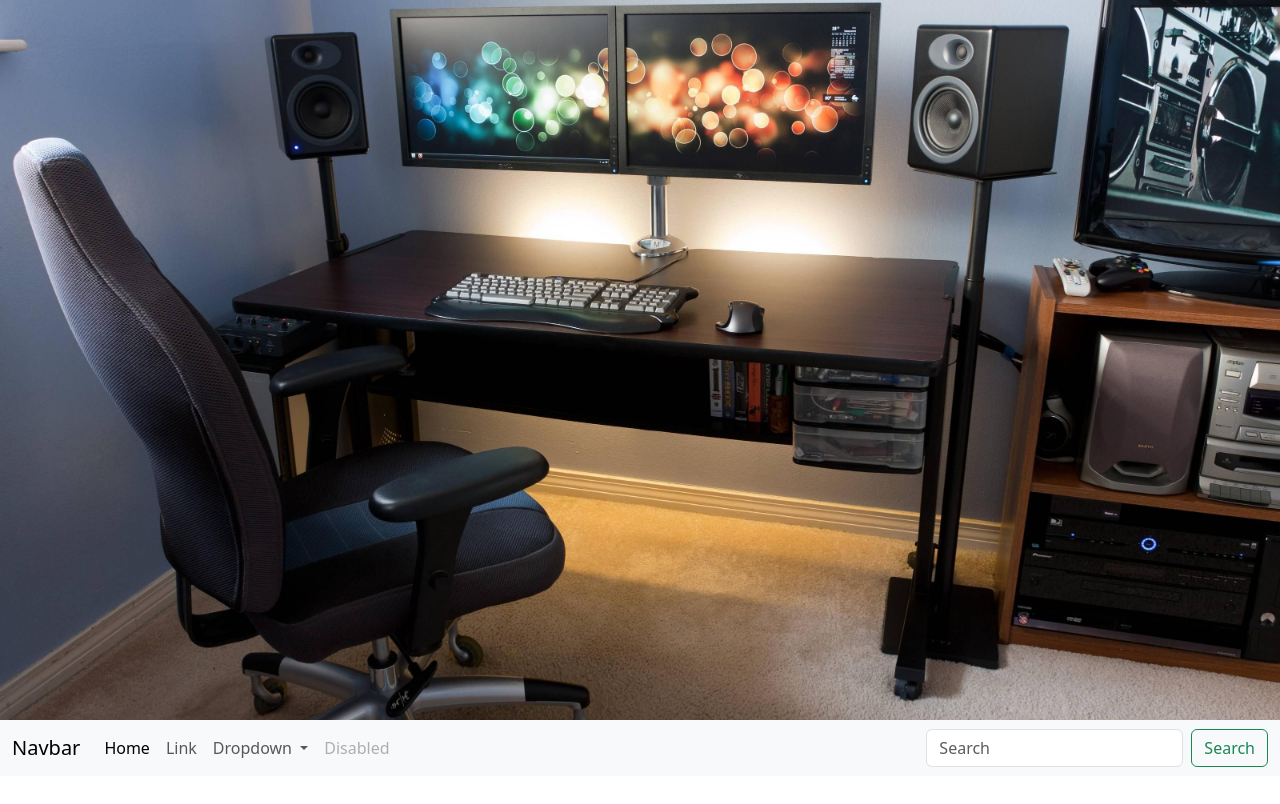
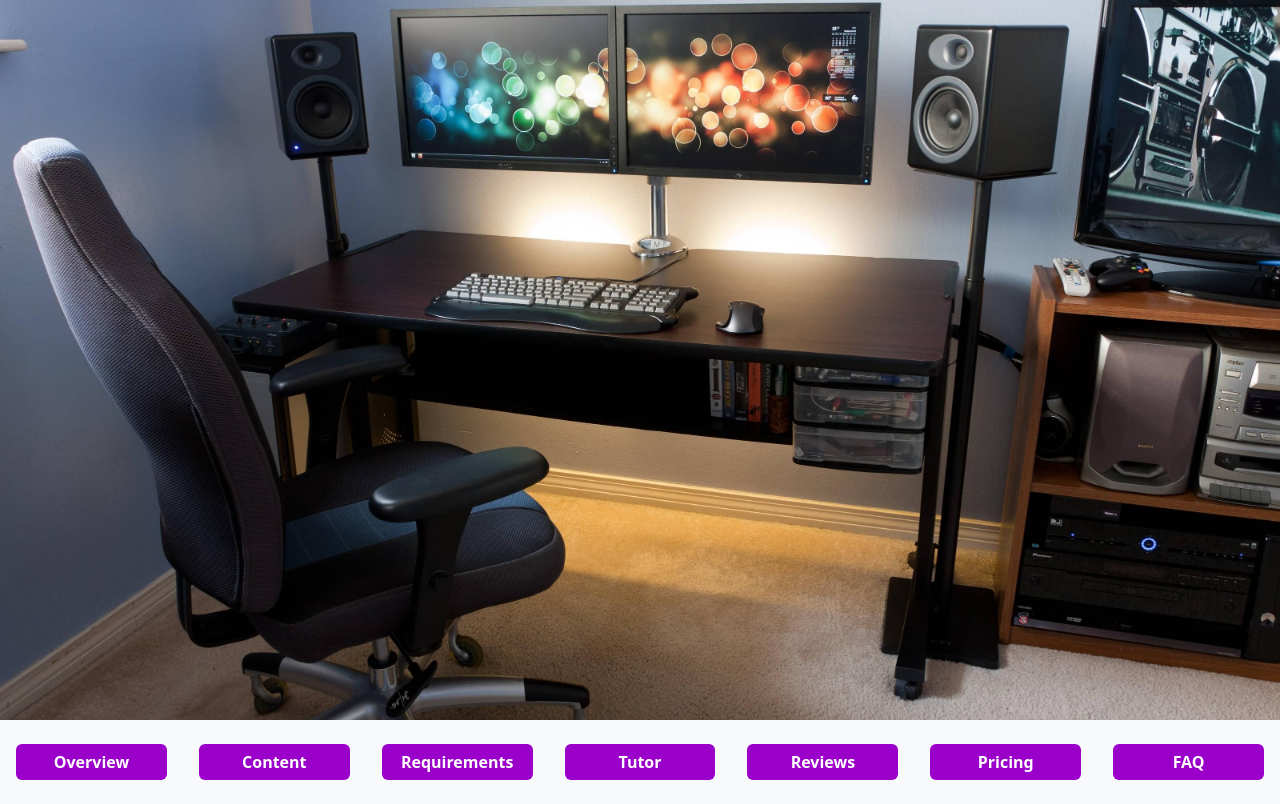
Before and after one commit to I-s-aac/bootstrap-page, a plain HTML site: page index.html in a window 1280 px wide. Drawn offline with nearby package versions, Linux system fonts and the light colour scheme.

Commit message:
made the links at the bottom of the screen buttons instead of boring bold links, and gave them a hover effect. the nav bar not taking up the whole space has managed to fix itself somehow, not sure how that happened Tue, Sep 10, 2024 12:51:31 PM

```diff
--- a/index.html
+++ b/index.html
@@ -17,48 +17,43 @@
 
     <div class="card page border-0">
 
-        <img src="computerDesk.jpg" class="card-img-top img-fluid rounded-0" alt="a computer on a desk and stuff">
+        <img src="computerDesk.jpg" class="card-img-top img-fluid rounded-0 position-relative"
+            alt="a computer on a desk and stuff">
 
         <div class="card-text">
             <nav class="navbar navbar-expand-lg bg-body-tertiary">
-                <div class="container-fluid">
-                    <a class="navbar-brand" href="#">Navbar</a>
+                <div class="container-fluid justify-content-center">
+
                     <button class="navbar-toggler" type="button" data-bs-toggle="collapse"
                         data-bs-target="#navbarSupportedContent" aria-controls="navbarSupportedContent"
                         aria-expanded="false" aria-label="Toggle navigation">
                         <span class="navbar-toggler-icon"></span>
                     </button>
-                    <div class="collapse navbar-collapse" id="navbarSupportedContent">
-                        <ul class="navbar-nav me-auto mb-2 mb-lg-0">
-                            <li class="nav-item">
-                                <a class="nav-link active" aria-current="page" href="#">Home</a>
-                            </li>
-                            <li class="nav-item">
-                                <a class="nav-link" href="#">Link</a>
-                            </li>
-                            <li class="nav-item dropdown">
-                                <a class="nav-link dropdown-toggle" href="#" role="button" data-bs-toggle="dropdown"
-                                    aria-expanded="false">
-                                    Dropdown
-                                </a>
-                                <ul class="dropdown-menu">
-                                    <li><a class="dropdown-item" href="#">Action</a></li>
-                                    <li><a class="dropdown-item" href="#">Another action</a></li>
-                                    <li>
-                                        <hr class="dropdown-divider">
-                                    </li>
-                                    <li><a class="dropdown-item" href="#">Something else here</a></li>
-                                </ul>
-                            </li>
-                            <li class="nav-item">
-                                <a class="nav-link disabled" aria-disabled="true">Disabled</a>
-                            </li>
-                        </ul>
-                        <form class="d-flex" role="search">
-                            <input class="form-control me-2" type="search" placeholder="Search" aria-label="Search">
-                            <button class="btn btn-outline-success" type="submit">Search</button>
-                        </form>
+
+                    <div class="collapse navbar-collapse row" id="navbarSupportedContent">
+                        <div class="col btn btn-primary m-3">
+                            <a class="nav-link" href="#">Overview</a>
+                        </div>
+                        <div class="col btn btn-primary m-3">
+                            <a class="nav-link" href="#">Content</a>
+                        </div>
+                        <div class="col btn btn-primary m-3">
+                            <a class="nav-link" href="#">Requirements</a>
+                        </div>
+                        <div class="col btn btn-primary m-3">
+                            <a class="nav-link" href="#">Tutor</a>
+                        </div>
+                        <div class="col btn btn-primary m-3">
+                            <a class="nav-link" href="#">Reviews</a>
+                        </div>
+                        <div class="col btn btn-primary m-3">
+                            <a class="nav-link" href="#">Pricing</a>
+                        </div>
+                        <div class="col btn btn-primary m-3">
+                            <a class="nav-link" href="#">FAQ</a>
+                        </div>
                     </div>
+
                 </div>
             </nav>
         </div>
--- a/style.scss
+++ b/style.scss
@@ -4,12 +4,32 @@ $primaryColor: rgb(155, 0, 202);
     background-color: $primaryColor;
 }
 
+.borderPrimary {
+    border-color: $primaryColor;
+}
 
 .page {
     height: 100vh;
+    flex-direction: column;
     img {
         height: 90vh;
         object-fit: cover;
         object-position: center;
     }
+
+    nav {
+        height: 100%;
+        .btn-primary {
+            background-color: $primaryColor;
+            border: 0;
+            &:hover {
+                background-color: mix(#FFFFFF, $primaryColor 10%);
+            }
+            transition: 0.25s;
+        }
+        a {
+            font-weight: bold;
+        }
+    }
+
 }
```
Also changed, not shown: style.css, 1 other file.
